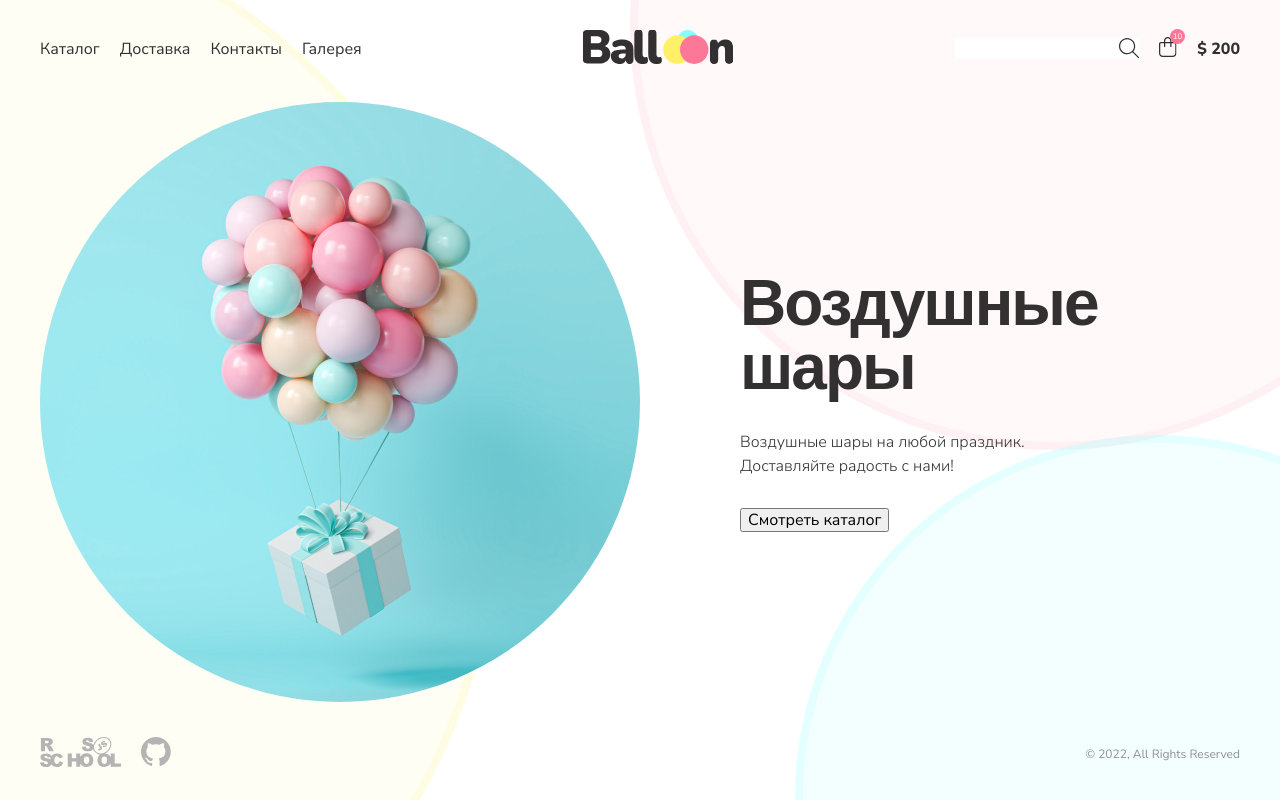
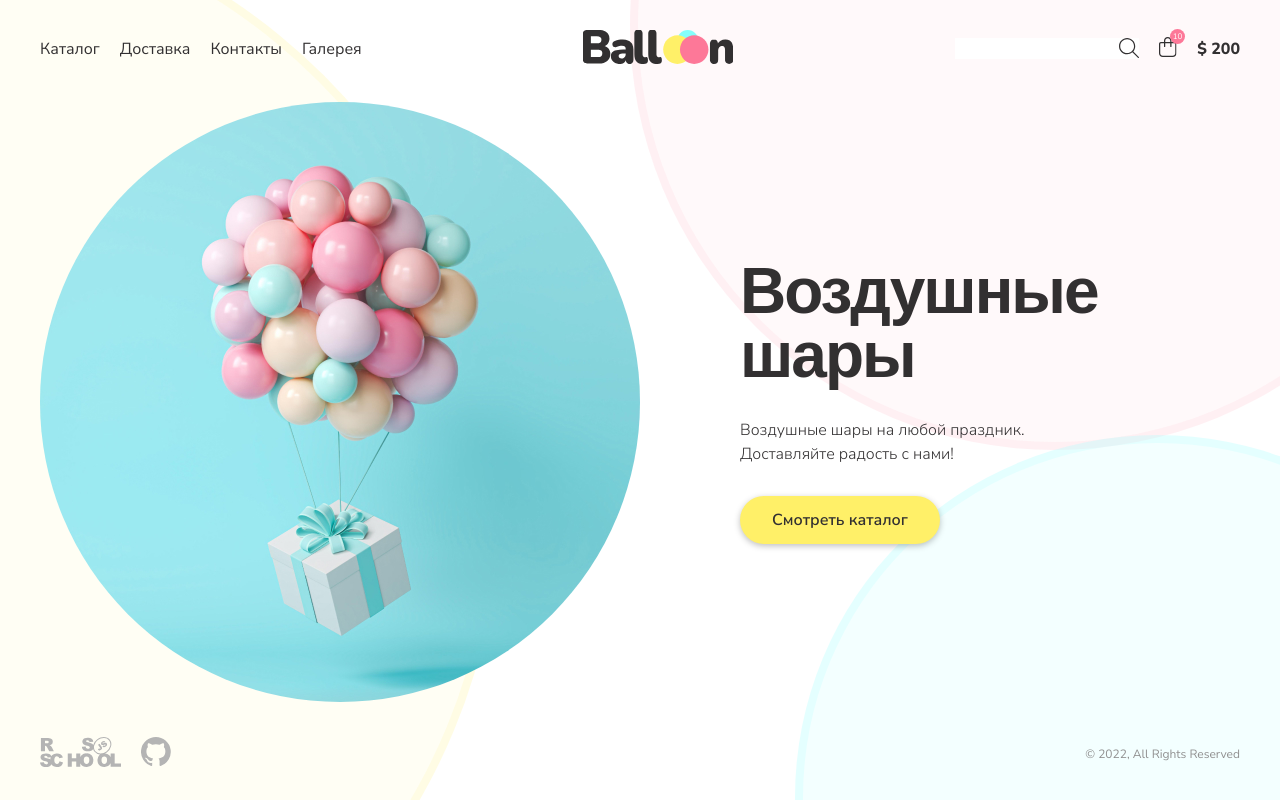
Before and after one commit to izmailowAlex/balloon-store, a React (Create React App) app: page / in a window 1280 px wide. Built offline with nearby package versions, Linux system fonts and the light colour scheme.

Commit message:
feat: add button component

```diff
--- a/src/components/Main/Home.js
+++ b/src/components/Main/Home.js
@@ -1,4 +1,5 @@
 import './Home.css';
+import Button from "../UI/Button/Button";
 
 function Home() {
   return (
@@ -9,7 +10,7 @@ function Home() {
       <div className="home__content">
         <h1 className="home__title">Воздушные шары</h1>
         <p className="home__description">Воздушные шары на любой праздник. Доставляйте радость с нами!</p>
-        <button className="home__button button">Смотреть каталог</button>
+        <Button href='/catalog'>Смотреть каталог</Button>
       </div>
     </div>
   );
--- /dev/null
+++ b/src/components/UI/Button/Button.css
@@ -0,0 +1,23 @@
+.button {
+  outline: none;
+  background-color: var(--primary-color);
+  border-radius: 50px;
+  border: 0;
+  font-family: "Nunito Sans", Arial, sans-serif;
+  font-size: 16px;
+  font-weight: 600;
+  text-decoration: none;
+  color: var(--base-color);
+  padding: 16px 32px;
+  cursor: pointer;
+  box-shadow: 0 2px 6px rgba(0, 0, 0, 0.25);
+  transition: box-shadow 0.3s ease-in-out;
+}
+
+.button:hover {
+  box-shadow: 0 1px 2px rgba(0, 0, 0, 0.25);
+}
+
+.button:active {
+  box-shadow: 0 0 1px rgba(0, 0, 0, 0.25);
+}
--- /dev/null
+++ b/src/components/UI/Button/Button.js
@@ -0,0 +1,16 @@
+import './Button.css';
+
+function Button({children, className, href, button}) {
+  const classname = className ? 'button ' + className : 'button';
+
+  return (
+    <>
+      {button
+        ? <button className={classname}>{children}</button>
+        : <a className={classname} href={href}>{children}</a>
+      }
+    </>
+  );
+}
+
+export default Button;
```
